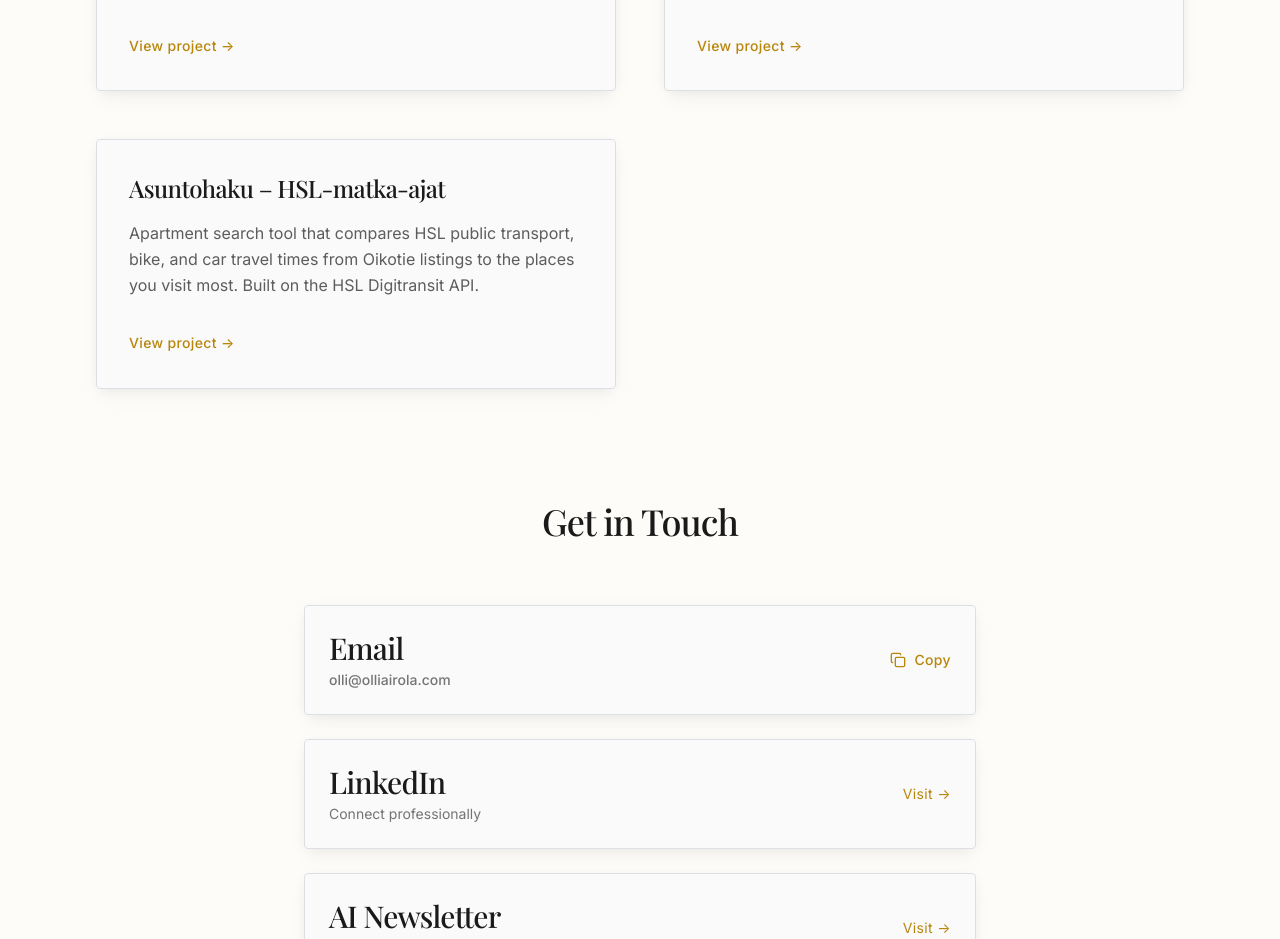
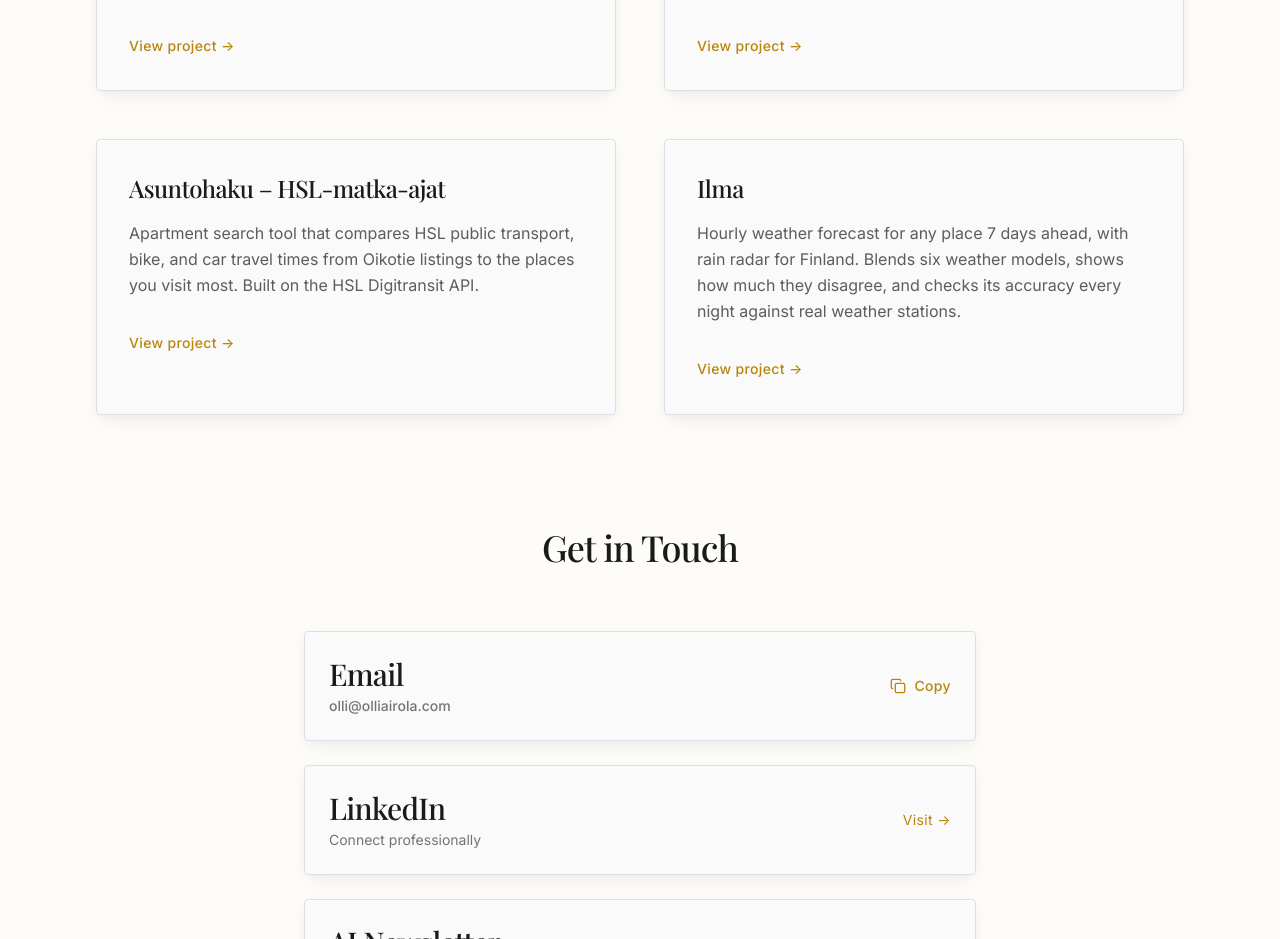
Before and after one commit to Olwar/Olwar.github.io, a React (Vite) app: page / in a window 1280 px wide. Shown: the part 3340-4279 px from the top of the page. Built offline with nearby package versions, Linux system fonts and the light colour scheme; a web font is replaced by a local one.

Commit message:
Add Ilma weather forecast project
- Add the Ilma project card and llms.txt entry

Co-Authored-By: Claude Opus 5.5 <noreply@anthropic.com>

```diff
--- a/src/components/ProjectsSection.tsx
+++ b/src/components/ProjectsSection.tsx
@@ -66,6 +66,13 @@ const projects: Project[] = [
       "Apartment search tool that compares HSL public transport, bike, and car travel times from Oikotie listings to the places you visit most. Built on the HSL Digitransit API.",
     link: "https://hsl-route-api.vercel.app/",
   },
+  {
+    id: 9,
+    title: "Ilma",
+    description:
+      "Hourly weather forecast for any place 7 days ahead, with rain radar for Finland. Blends six weather models, shows how much they disagree, and checks its accuracy every night against real weather stations.",
+    link: "https://ilma.io/",
+  },
 ];
 
 const ProjectsSection = () => {
```
Also changed, not shown: public/llms.txt.
